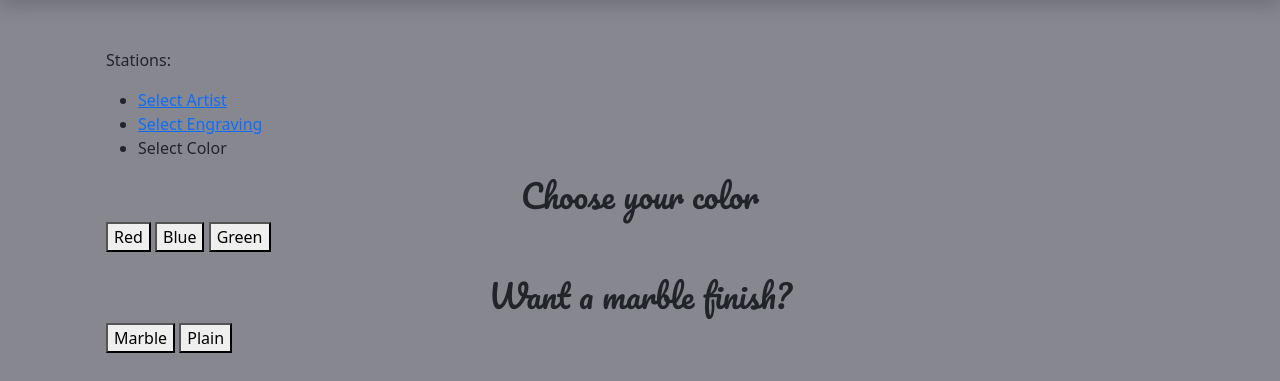
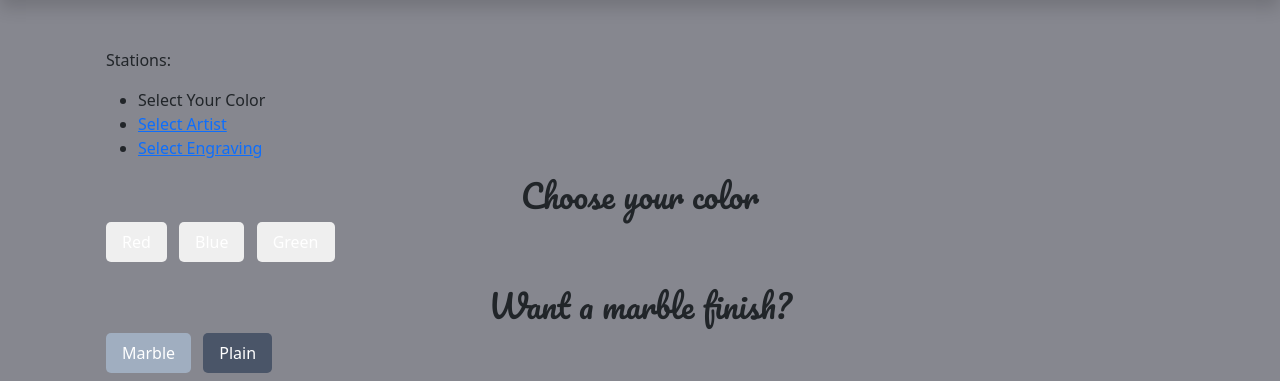
Before and after one commit to abarroso08/Vinylize, a PHP site: page /select-color.php in a window 1280 px wide. Shown: the part 71-452 px from the top of the page. Run offline with PHP 8.4, Linux system fonts and the light colour scheme.

Commit message:
Cambio Color Station

```diff
--- a/css/create.css
+++ b/css/create.css
@@ -68,3 +68,21 @@ h2{
      position: relative;
      z-index: 1;
  }
+
+ .color-buttons button,
+.finish-buttons button {
+    padding: 0.5rem 1rem;
+    margin-right: 0.5rem;
+    border: none;
+    border-radius: 5px;
+    color: white;
+    cursor: pointer;
+}
+
+.finish-buttons button.active {
+    background-color: #4a5568; /* Gray for default active Plain button */
+}
+
+.finish-buttons button:not(.active) {
+    background-color: #a0aec0; /* Lighter gray for inactive */
+}
--- a/select-color.php
+++ b/select-color.php
@@ -12,9 +12,9 @@
              <div class="mb-6">
                  <p class="text-gray-500">Stations:</p>
                  <ul class="list-disc pl-4">
+                     <li class="font-bold text-indigo-800">Select Your Color</li>
                      <li><a href="select-artist.php" class="text-indigo-600">Select Artist</a></li>
                      <li><a href="select-engraving.php" class="text-indigo-600">Select Engraving</a></li>
-                     <li class="font-bold text-indigo-800">Select Color</li>
                  </ul>
              </div>
 
```
